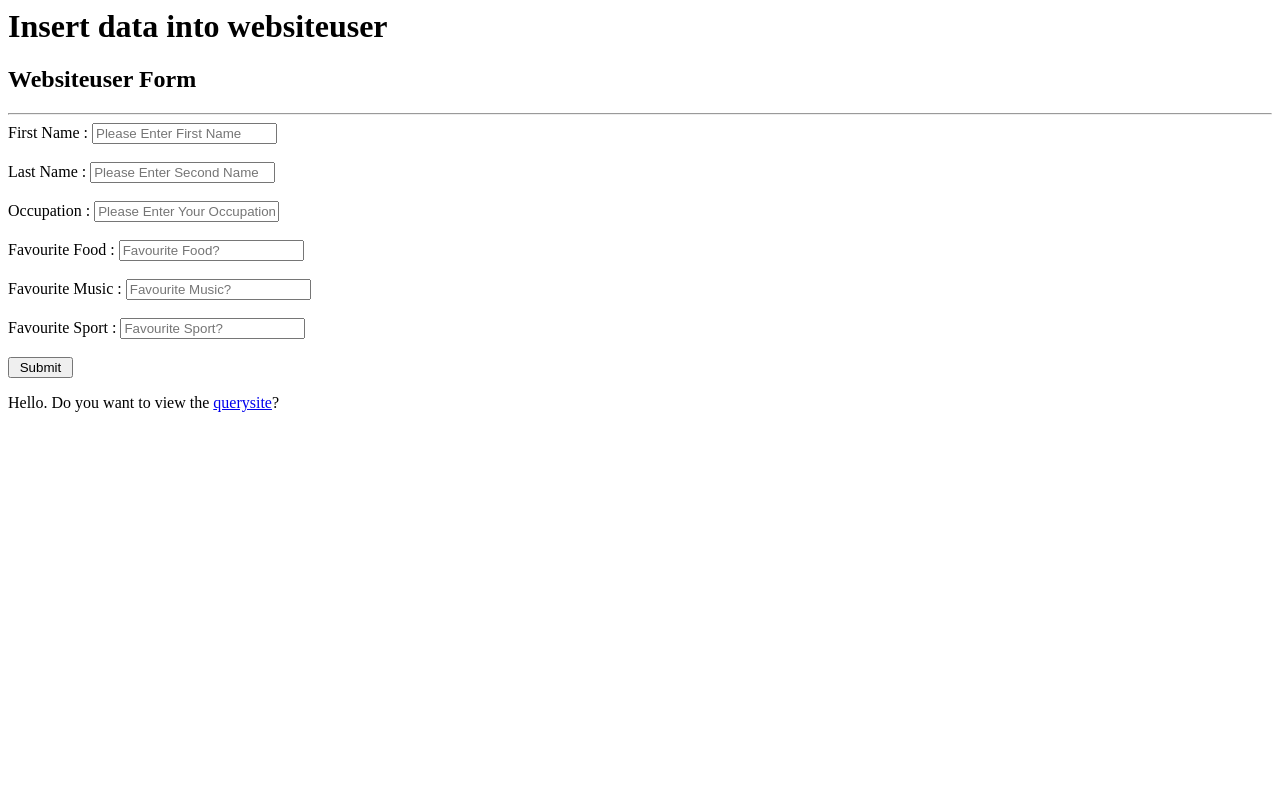
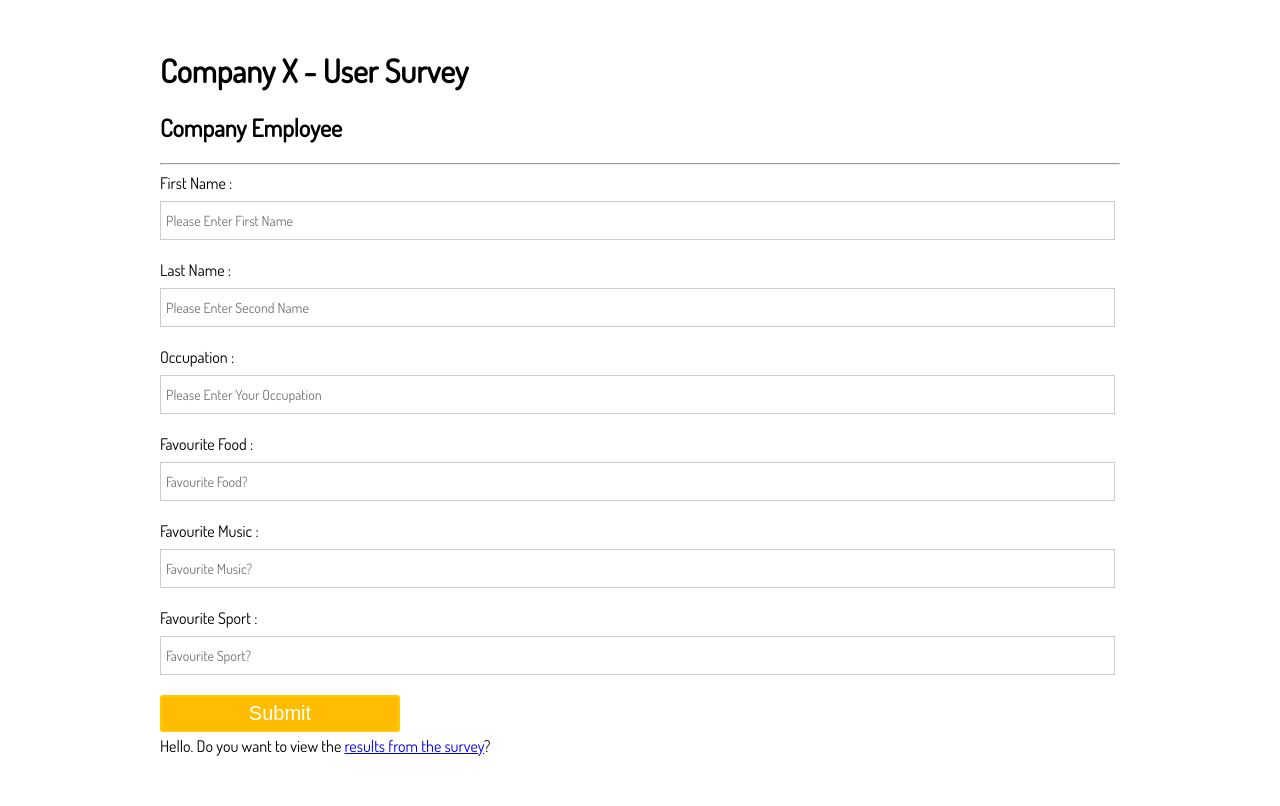
Before and after one commit to jackroyalgit/COSC349_Assignment1, a PHP site: page / in a window 1280 px wide. Before the commit the page ends 412 px from the top, so only its background shows below. Run offline with PHP 8.4, Linux system fonts and the light colour scheme.

Commit message:
Added CSS and cleaned up some HTML to make everything look nicer

```diff
--- a/www/index.php
+++ b/www/index.php
@@ -1,10 +1,11 @@
 <!DOCTYPE HTML PUBLIC "-//IETF//DTD HTML//EN">
 <html>
+<link rel="stylesheet"type="text/css" href="style.css">
 <body>
 <div id="main">
-<h1>Insert data into websiteuser</h1>
+<h1>Company X - User Survey</h1>
 <div id="websiteuserinput">
-<h2>Websiteuser Form</h2>
+<h2>Company Employee</h2>
 <hr/>
 <form action="" method="post">
 <label>First Name :</label>
@@ -38,7 +39,7 @@ $sql = "INSERT INTO websiteuser (fname, lname, occupation, food, music, sport)
 VALUES ('".$_POST["fname"]."','".$_POST["lname"]."','".$_POST["occupation"]."','".$_POST["food"]."','".$_POST["music"]."','".$_POST["sport"]."')";
 
 if ($pdo->query($sql)) {
-echo "<script type= 'text/javascript'>alert('New Record Inserted Successfully');</script>";
+echo "<script type= 'text/javascript'>alert('New User Inserted Succesfully');</script>";
 }
 
 else{
@@ -48,7 +49,7 @@ echo "<script type= 'text/javascript'>alert('Data not successfully Inserted.');<
 
 ?>
 </table>
-<p>Hello. Do you want to view the <a href="http://192.168.33.12"> querysite</a>?</p>
+<p>Hello. Do you want to view the <a href="http://192.168.33.12"> results from the survey</a>?</p>
 </div>
 </body>
 </html>
--- /dev/null
+++ b/www/style.css
@@ -0,0 +1,28 @@
+@import url(http://fonts.googleapis.com/css?family=Dosis);
+
+#main{
+    width:960px;
+    margin:50px auto;
+    font-family: 'Dosis', sans-serif;
+}
+input[type=submit]{
+    width: 25%;
+    background-color:#FFBC00;
+    color: white;
+    border: 2px solid #FFCB00;
+    padding: 5px;
+    font-size:20px;
+    cursor:pointer;
+    border-radius: 3px;
+    margin-bottom: -12px;
+}
+
+input[type=text]{
+    width:99.5%;
+    padding: 10px;
+    margin-top: 8px;
+    border: 1px solid #ccc;
+    padding-left: 5px;
+    font-size: 14px;
+    font-family:dosis;
+}
```
Also changed, not shown: query/index.php (+4 -5 lines), query/style.css (added, +18 -0 lines).
